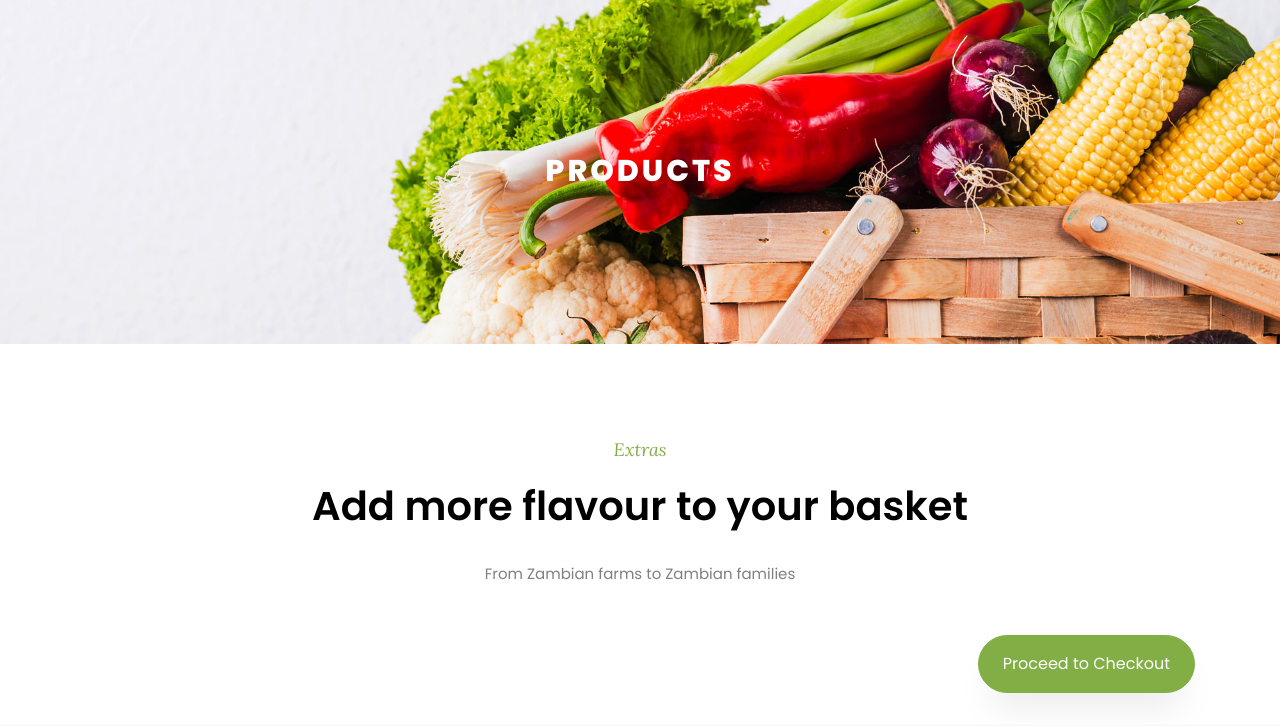
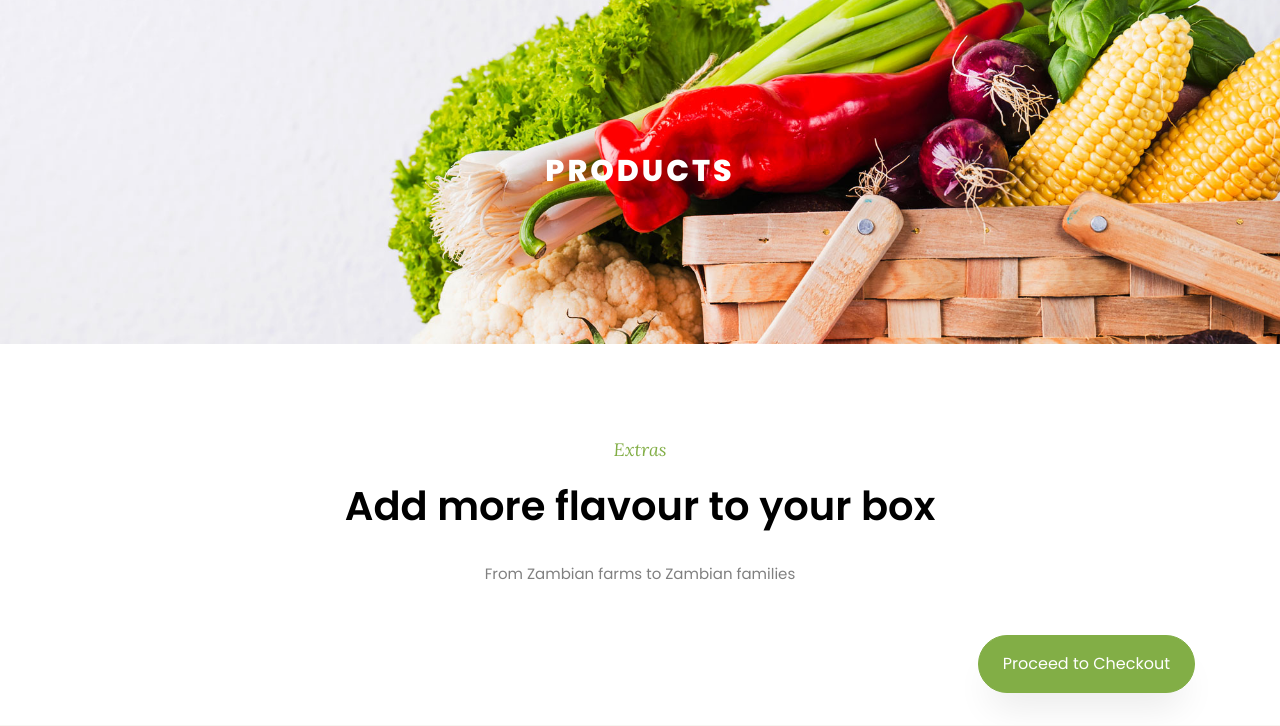
Before and after one commit to uj-student/fresh-picks, a Flask app: page /products in a window 1280 px wide. Shown: the part 97-823 px from the top of the page. Run offline with Flask 2, Linux system fonts and the light colour scheme; data that the repository does not hold is empty; some libraries are stand-ins or nearby versions; some web fonts are replaced.

Commit message:
change basket to read box type

```diff
--- a/freshpicks/databaseModels.py
+++ b/freshpicks/databaseModels.py
@@ -55,12 +55,12 @@ class Products(db.Model):
     description = db.Column(db.String(), nullable=True)
     price = db.Column(db.Float(), nullable=False)
     image_location = db.Column(db.String(), unique=True, nullable=False)
-    is_basket_item = db.Column(db.Boolean(), default=False, nullable=False)
+    is_box = db.Column(db.Boolean(), default=False, nullable=False)
     is_displayed = db.Column(db.Boolean(), default=False, nullable=False)
 
     def __repr__(self):
         return f"Product('{self.id}', '{self.name}', '{self.description}', '{self.price}', '{self.image_location}', " \
-               f"'{self.is_basket_item}', {self.is_displayed})"
+               f"'{self.is_box}', {self.is_displayed})"
 
 
 class AdminUsers(db.Model, UserMixin):
--- a/freshpicks/main/routes.py
+++ b/freshpicks/main/routes.py
@@ -42,16 +42,16 @@ def products():
         product_list = Products.query.filter_by(is_displayed=True)
     except Exception as error:
         print(error)
-    basket_display_list = []
+    box_display_list = []
     extras_display_list = []
 
     if product_list:
         for item in product_list:
-            if item.is_basket_item:
-                basket_display_list.append(item)
+            if item.is_box:
+                box_display_list.append(item)
             else:
                 extras_display_list.append(item)
-    return render_template('products.html', baskets=basket_display_list, extras=extras_display_list)
+    return render_template('products.html', boxes=box_display_list, extras=extras_display_list)
 
 
 @main.route('/send_us_message', methods=['POST', 'GET'])
--- a/freshpicks/templates/admin/add_products.html
+++ b/freshpicks/templates/admin/add_products.html
@@ -30,7 +30,7 @@
                                     <div class="form-group">
                                         <label for="home-address">Description</label>
                                         <input type="text" class="form-control" name="product-description"
-                                               placeholder="Items in the basket">
+                                               placeholder="Items in the box">
                                     </div>
                                 </div>
                                 <div class="w-100"></div>
@@ -48,7 +48,7 @@
                                         <div class="select-wrap">
                                             <div class="icon"><span class="ion-ios-arrow-down"></span></div>
                                             <select name="type" class="form-control">
-                                                <option value="basket">Basket</option>
+                                                <option value="box">Box</option>
                                                 <option value="extra">Extra</option>
                                             </select>
                                         </div>
--- a/freshpicks/templates/admin/manage_products.html
+++ b/freshpicks/templates/admin/manage_products.html
@@ -18,7 +18,7 @@
                             <tr class="text-center">
                                 <th></th>
                                 <th>Description</th>
-                                <th>Basket</th>
+                                <th>Box</th>
                                 <th>Price</th>
                                 <th>Display</th>
                                 <th></th>
@@ -40,7 +40,7 @@
                                         </td>
 
                                         <td class="product-category">
-                                            <h6>{{ "Yes" if item.is_basket_item else "No" }}</h6>
+                                            <h6>{{ "Yes" if item.is_box else "No" }}</h6>
                                         </td>
 
                                         <td class="product-category">
--- a/freshpicks/templates/products.html
+++ b/freshpicks/templates/products.html
@@ -14,8 +14,8 @@
         </div>
     </div>
 
-    {% for item in baskets %}
-        {% if item.is_basket_item %}
+    {% for item in boxes %}
+        {% if item.is_box %}
             <section class="ftco-section">
                 <div class="container">
 
@@ -108,7 +108,7 @@
             <div class="row justify-content-center mb-3 pb-3">
                 <div class="col-md-12 heading-section text-center ftco-animate">
                     <span class="subheading">Extras</span>
-                    <h2 class="mb-4">Add more flavour to your basket</h2>
+                    <h2 class="mb-4">Add more flavour to your box</h2>
                     <p>From Zambian farms to Zambian families</p>
                 </div>
             </div>
```
Also changed, not shown: freshpicks/admins/routes.py (+5 -6 lines).
